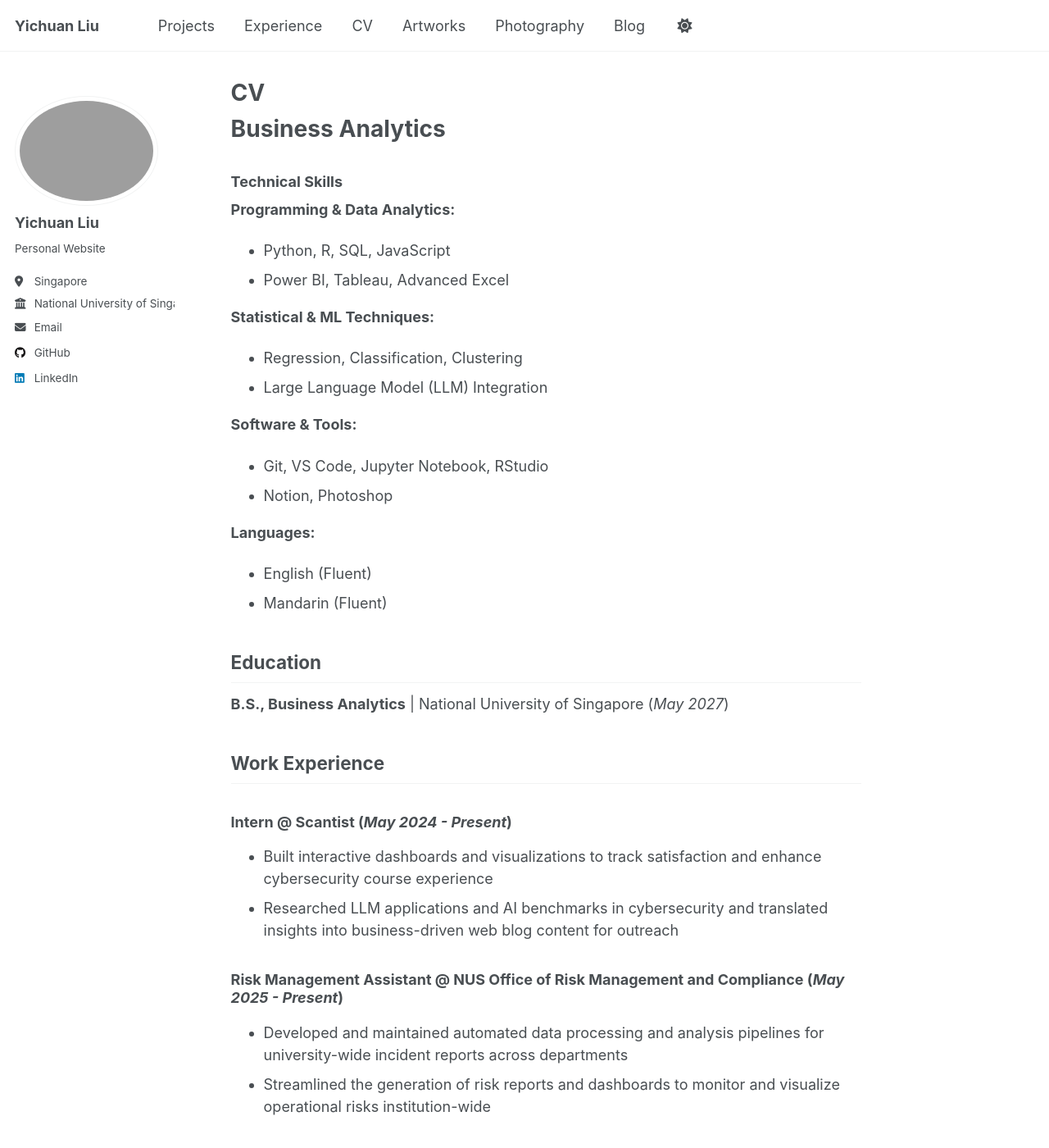
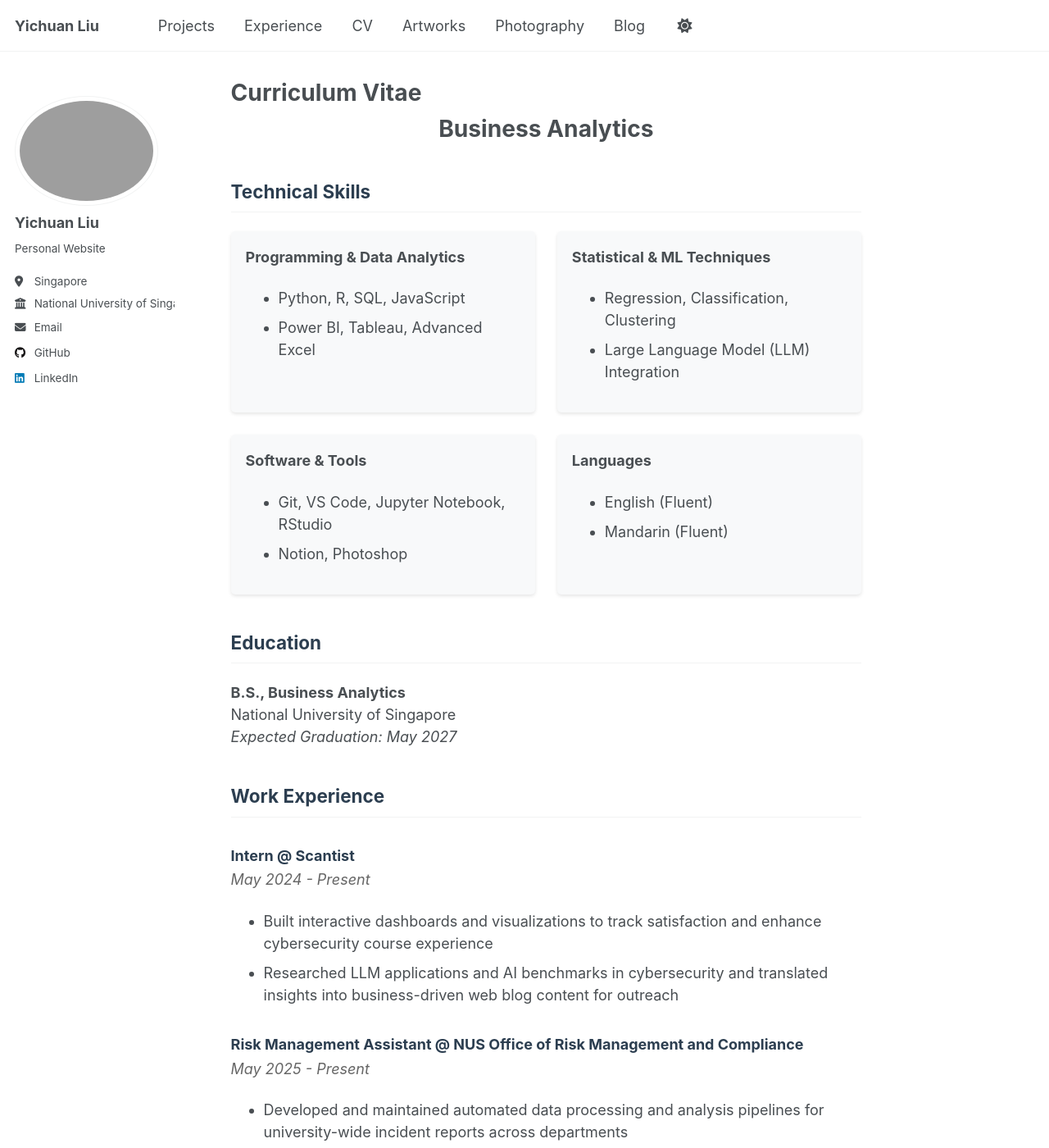
Before and after one commit to lydia372/lydia372.github.io, a Jekyll site: the page built from _pages/cv.md, in a window 1280 px wide and 1400 px high. Shown: the whole window at 82% size. Built offline with Jekyll 4.4.1, drawn with Linux system fonts in a browser that asks for light colours; some of the changed text lies outside the part shown.

Commit message:
Update cv.md

```diff
--- a/_pages/cv.md
+++ b/_pages/cv.md
@@ -1,64 +1,198 @@
 ---
 layout: single
-title: "CV"
+title: "Curriculum Vitae"
 permalink: /cv/
 author_profile: true
+classes: wide
 ---
 
+<div class="cv-header" markdown="1">
 # Business Analytics
+{: .text-center}
 
-### Technical Skills
-**Programming & Data Analytics:**
+<div class="technical-skills" markdown="1">
+## Technical Skills
+{: .cv-section-title}
+
+<div class="skills-grid" markdown="1">
+<div class="skills-category" markdown="1">
+**Programming & Data Analytics**
 - Python, R, SQL, JavaScript
 - Power BI, Tableau, Advanced Excel
+</div>
 
-**Statistical & ML Techniques:**
+<div class="skills-category" markdown="1">
+**Statistical & ML Techniques**
 - Regression, Classification, Clustering
 - Large Language Model (LLM) Integration
+</div>
 
-**Software & Tools:**
+<div class="skills-category" markdown="1">
+**Software & Tools**
 - Git, VS Code, Jupyter Notebook, RStudio
 - Notion, Photoshop
+</div>
 
-**Languages:**
+<div class="skills-category" markdown="1">
+**Languages**
 - English (Fluent)
 - Mandarin (Fluent)
+</div>
+</div>
+</div>
 
+<div class="education" markdown="1">
 ## Education
-**B.S., Business Analytics** | National University of Singapore (_May 2027_)
+{: .cv-section-title}
 
+<div class="education-entry" markdown="1">
+**B.S., Business Analytics** \\
+National University of Singapore \\
+*Expected Graduation: May 2027*
+{: .education-details}
+</div>
+</div>
+
+<div class="experience" markdown="1">
 ## Work Experience
+{: .cv-section-title}
 
-### Intern @ Scantist (_May 2024 - Present_)
+<div class="experience-entry" markdown="1">
+### Intern @ Scantist
+{: .experience-title}
+*May 2024 - Present*
+{: .experience-date}
+
 - Built interactive dashboards and visualizations to track satisfaction and enhance cybersecurity course experience
 - Researched LLM applications and AI benchmarks in cybersecurity and translated insights into business-driven web blog content for outreach
+</div>
 
-### Risk Management Assistant @ NUS Office of Risk Management and Compliance (_May 2025 - Present_)
+<div class="experience-entry" markdown="1">
+### Risk Management Assistant @ NUS Office of Risk Management and Compliance
+{: .experience-title}
+*May 2025 - Present*
+{: .experience-date}
+
 - Developed and maintained automated data processing and analysis pipelines for university-wide incident reports across departments
 - Streamlined the generation of risk reports and dashboards to monitor and visualize operational risks institution-wide
+</div>
 
-### Data Analyst @ Business Analytics Consulting Club (_Dec 2024 - Present_)
+<div class="experience-entry" markdown="1">
+### Data Analyst @ Business Analytics Consulting Club
+{: .experience-title}
+*Dec 2024 - Present*
+{: .experience-date}
+
 - Designed and implemented predictive analytics models using time series forecasting to support strategic decision-making
 - Developed machine learning models to uncover business trends and deliver actionable insights
+</div>
+</div>
 
+<div class="projects" markdown="1">
 ## Projects
+{: .cv-section-title}
 
+<div class="project-entry" markdown="1">
 ### [TradeGuardian AI](https://github.com/bnb-hack)
+{: .project-title}
 Developed an AI-powered DeFi trading assistant that enables users to execute crypto trades via natural language through a chatbot interface. Integrated OpenAI for adaptive decision-making, Jupiter Aggregator for pre-trade simulation and on-chain execution, and a custom trust scoring engine to evaluate token safety, with full transparency via automated Twitter reporting.
+</div>
 
+<div class="project-entry" markdown="1">
 ### [NUSGlance Academic Tracker](https://bt3103-7c86e.web.app)
+{: .project-title}
 Designed and developed a unified academic tracking platform using Vue.js and Firebase to consolidate disparate learning tools into a seamless, centralized dashboard. This streamlined approach improved students' visibility over coursework and task management, offering a flexible, real-time solution to enhance productivity and reduce cognitive load.
+</div>
 
+<div class="project-entry" markdown="1">
 ### Social Influence Optimization via Graph Neural Networks
+{: .project-title}
 Developed a simulation of voter behavior on a social graph to evaluate political influence strategies. Built an undirected graph from shared hobbies and modeled daily vote propagation until stabilization. Simulated interventions—such as targeted influencers and hobby-based tactics—to assess impact on voting outcomes. Applied spectral graph theory (Laplacian eigen-decomposition, L^k) to identify the most structurally influential nodes, informing optimal influence strategies based on network topology.
+</div>
+</div>
 
+<div class="activities" markdown="1">
 ## School Activities and Leadership
+{: .cv-section-title}
 
-### Vice President & Publicity Manager @ NUS Harmonica (_Apr 2025 – Present_)
+<div class="activity-entry" markdown="1">
+### Vice President & Publicity Manager @ NUS Harmonica
+{: .activity-title}
+*Apr 2025 – Present*
+{: .activity-date}
+
 - Oversaw club operations, coordinated internal workflows, and led event planning for performances and recruitment initiatives
 - Designed and executed multi-channel publicity campaigns to enhance club visibility and drive engagement among the student community
+</div>
 
-### Associate @ NTU Business Solutions Case Club (_Aug 2023 – Jan 2024_)
+<div class="activity-entry" markdown="1">
+### Associate @ NTU Business Solutions Case Club
+{: .activity-title}
+*Aug 2023 – Jan 2024*
+{: .activity-date}
+
 - Conducted market research and competitor benchmarking to support strategic case development across industries such as F&B, finance, and aviation
 - Collaborated in cross-functional teams to develop innovative, data-backed solutions for real-world business problems
 - Awarded Top 10 Team in Singapore at the Young SDG Leaders Award 2024 for proposing a sustainable business strategy
+</div>
+</div>
+</div>
+
+<style>
+.cv-header {
+  margin-bottom: 2em;
+}
+
+.text-center {
+  text-align: center;
+}
+
+.cv-section-title {
+  color: #2c3e50;
+  border-bottom: 2px solid #3498db;
+  padding-bottom: 0.3em;
+  margin-bottom: 1em;
+}
+
+.skills-grid {
+  display: grid;
+  grid-template-columns: repeat(auto-fit, minmax(250px, 1fr));
+  gap: 1.5em;
+  margin-bottom: 2em;
+}
+
+.skills-category {
+  background: #f8f9fa;
+  padding: 1em;
+  border-radius: 5px;
+  box-shadow: 0 2px 4px rgba(0,0,0,0.1);
+}
+
+.education-details {
+  margin-bottom: 1.5em;
+}
+
+.experience-entry, .project-entry, .activity-entry {
+  margin-bottom: 2em;
+}
+
+.experience-title, .project-title, .activity-title {
+  color: #2c3e50;
+  margin-bottom: 0.3em;
+}
+
+.experience-date, .activity-date {
+  color: #666;
+  font-style: italic;
+  margin-bottom: 1em;
+}
+
+a {
+  color: #3498db;
+  text-decoration: none;
+}
+
+a:hover {
+  text-decoration: underline;
+}
+</style>
```
